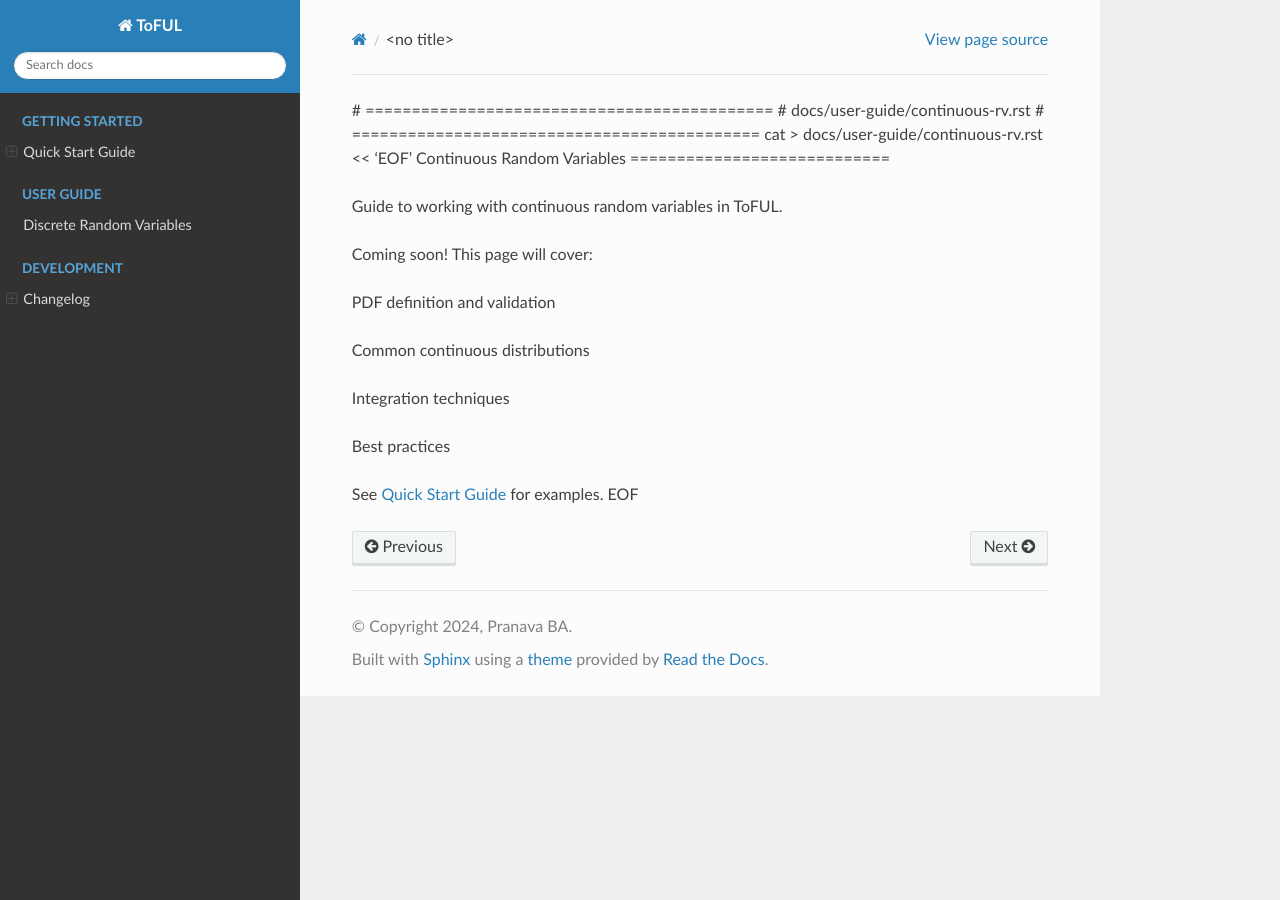
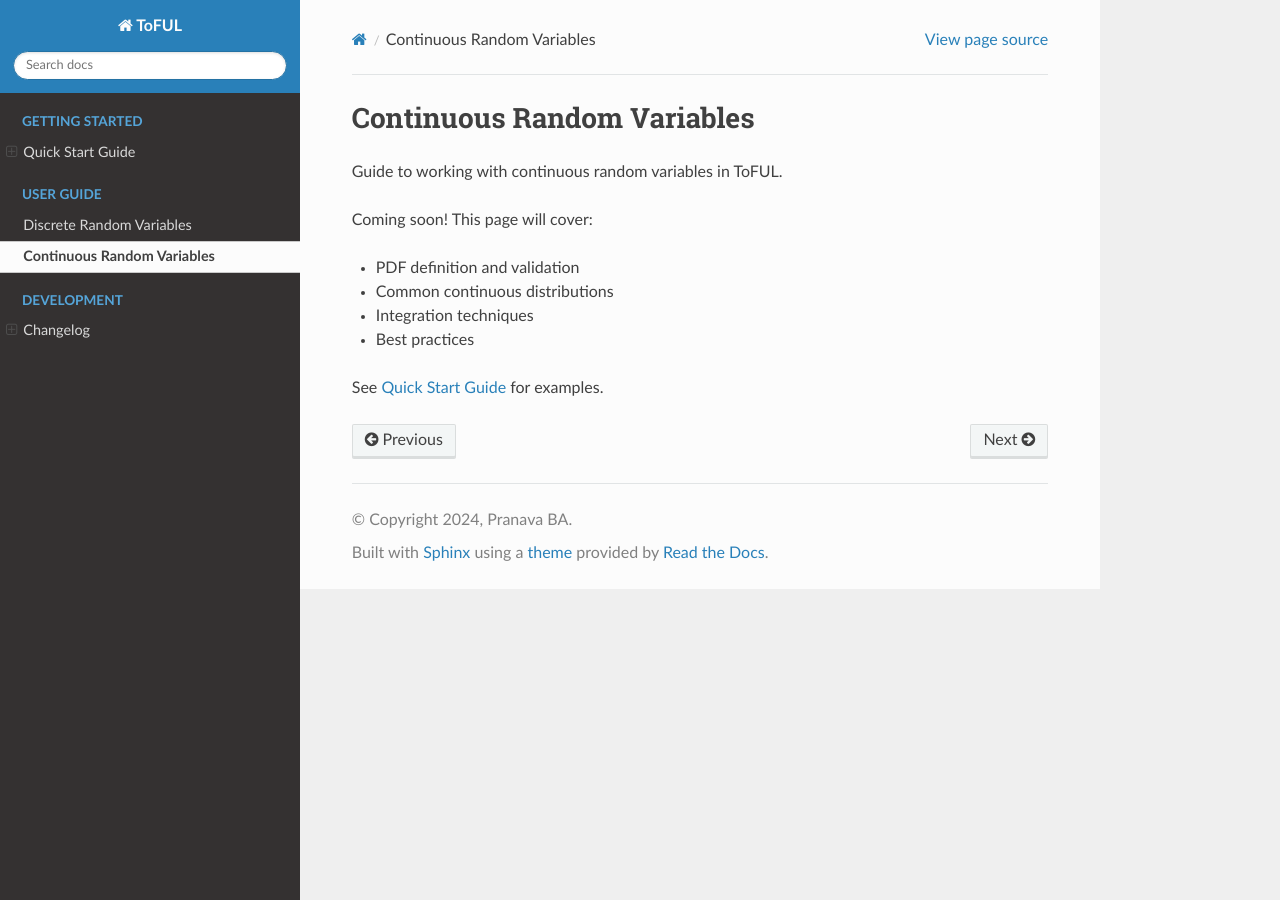
Before and after one commit to pranava-ba/ToFUL, a Sphinx documentation site: the page built from docs/user-guide/continuous-rv.rst, in a window 1280 px wide. Built offline with Sphinx 7.4.7 and the Read the Docs theme 3.1.0, drawn with Linux system fonts in a browser that asks for light colours; pages that are not in the unit, such as notebooks, are missing from menus.

Commit message:
Update continuous-rv.rst

```diff
--- a/docs/user-guide/continuous-rv.rst
+++ b/docs/user-guide/continuous-rv.rst
@@ -1,7 +1,3 @@
-# ============================================
-# docs/user-guide/continuous-rv.rst
-# ============================================
-cat > docs/user-guide/continuous-rv.rst << 'EOF'
 Continuous Random Variables
 ============================
 
@@ -15,4 +11,3 @@ Coming soon! This page will cover:
 * Best practices
 
 See :doc:`/getting-started/quickstart` for examples.
-EOF
```
